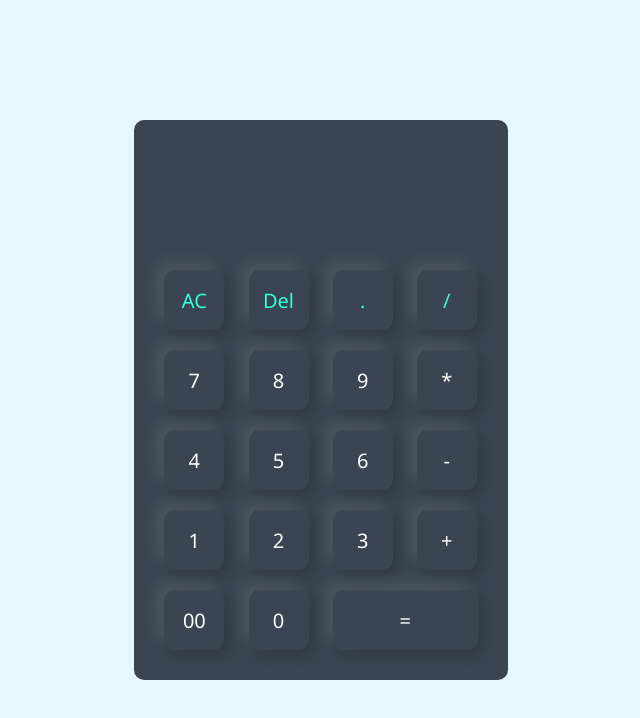
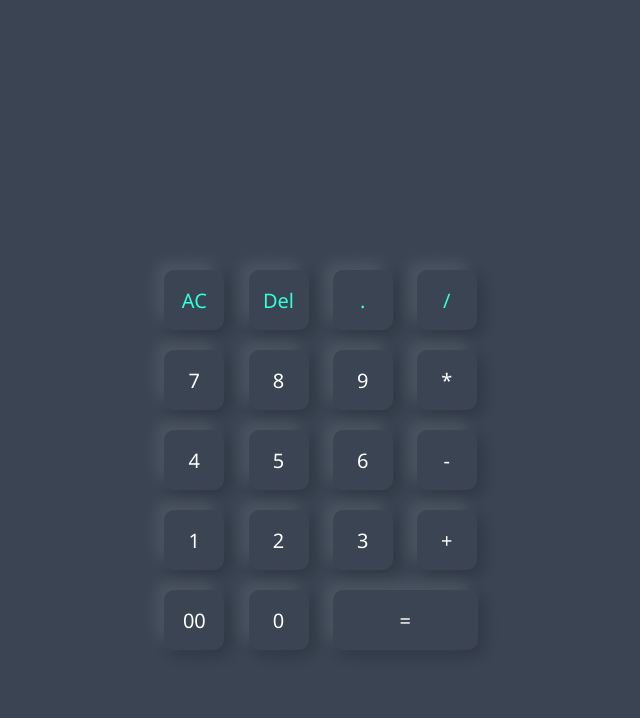
Before and after one commit to Codeas061/ascode-calculator, a plain HTML site: page index.html in a window 1280 px wide. Shown: the whole page, without its empty margins (319-959 px from the left). Drawn offline with Linux system fonts and the light colour scheme.

Commit message:
Update style.css

```diff
--- a/style.css
+++ b/style.css
@@ -7,7 +7,7 @@
 .container {
   width: 100%;
   height: 100vh;
-  background: #e3f9ff;
+  background: #3a4452;
   display: flex;
   align-items: center;
   justify-content: center;
```
